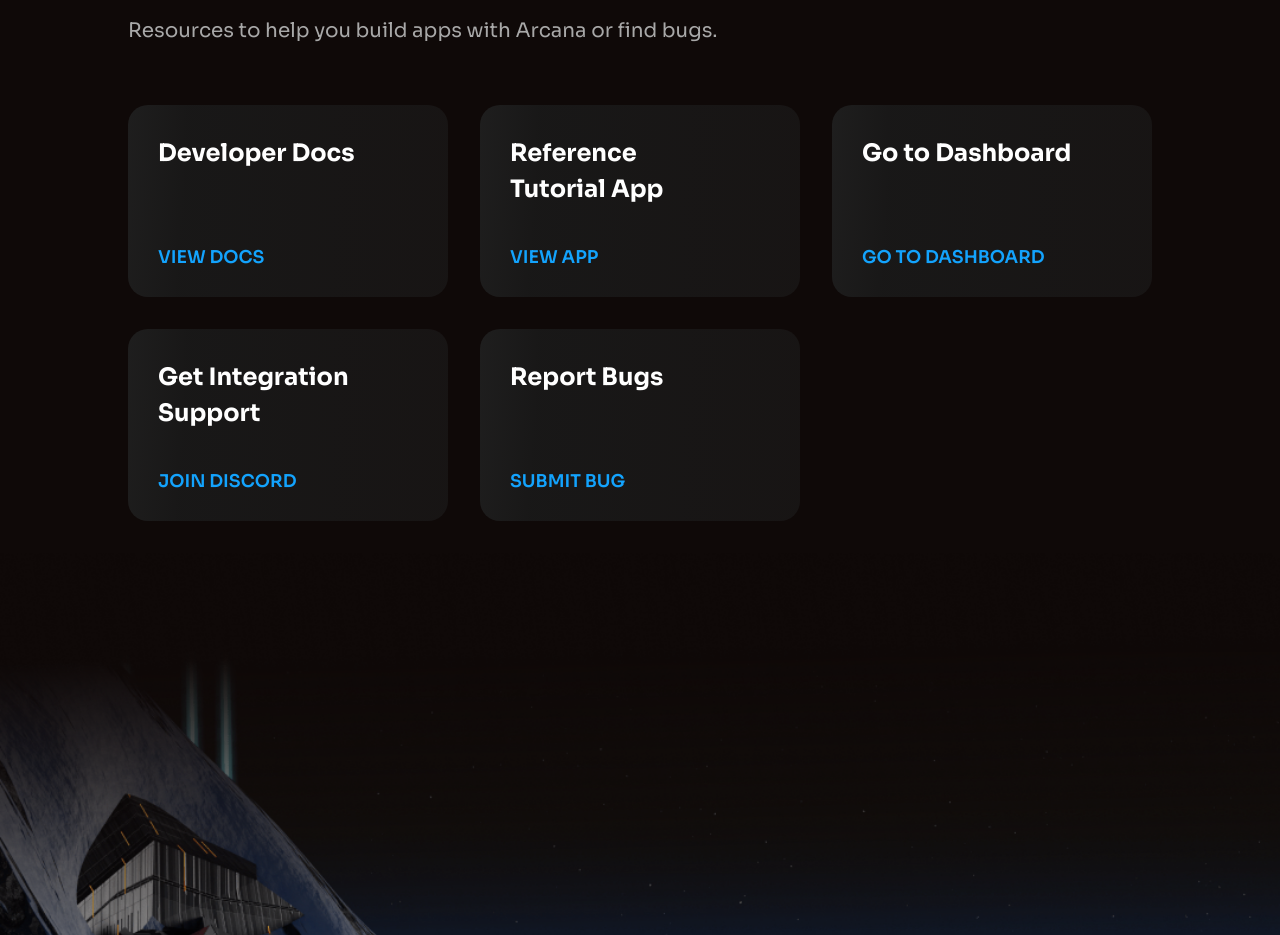
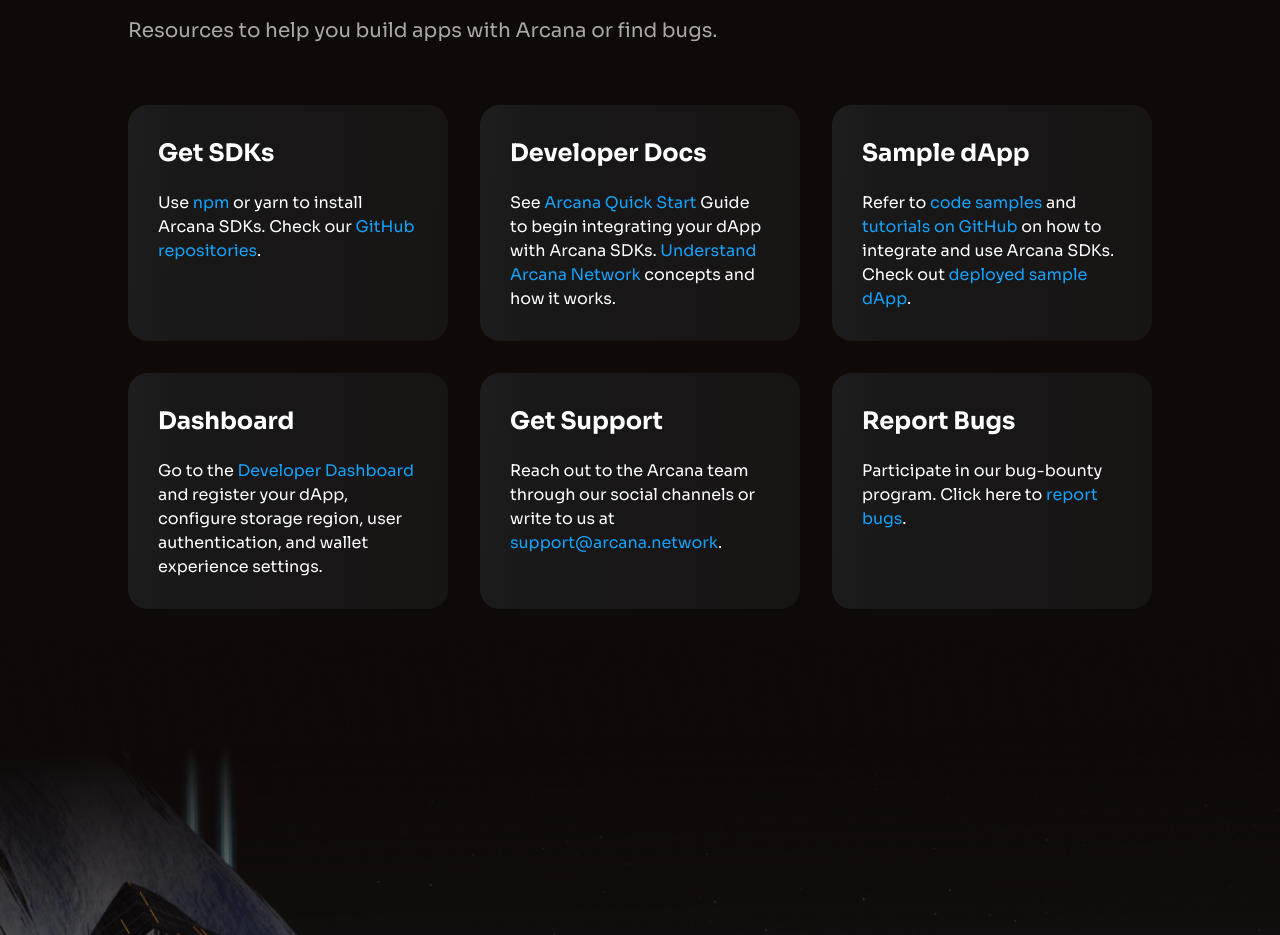
Before and after one commit to arcana-network/testnet-site, a Nuxt app: page / in a window 1280 px wide. Shown: the part 6320-7255 px from the top of the page. Built offline with nearby package versions, Linux system fonts and the light colour scheme.

Commit message:
Update quicklinks description

```diff
--- a/components/QuickLinks.vue
+++ b/components/QuickLinks.vue
@@ -11,25 +11,16 @@
         align="start"
         gap="1.25rem"
         sm-gap="1rem"
-        justify="space-between"
         class="quicklinks-content-container"
       >
         <v-text class="quicklinks-title" :weight="700" line-height="1.5">
           {{ quickLink.title }}
         </v-text>
-        <v-stack direction="row" align="center" justify="center" gap=".5rem">
-          <v-button
-            type="link"
-            class="quicklinks-link-text"
-            :weight="400"
-            line-height="1.4"
-            color="secondary"
-            :label="quickLink.linkText"
-            label-transform="uppercase"
-            :href="quickLink.link"
-            target="_blank"
-          />
-        </v-stack>
+        <v-text
+          class="quicklinks-description"
+          line-height="1.5"
+          v-html="quickLink.description"
+        />
       </v-stack>
     </v-card>
   </div>
@@ -43,33 +34,39 @@
       quickLinks: [
         {
           name: 'docs',
+          title: 'Get SDKs',
+          description:
+            'Use <a href="https://www.npmjs.com/org/arcana" target="_blank">npm</a> or yarn to install Arcana SDKs. Check our <a href="https://github.com/arcana-network" target="_blank">GitHub repositories</a>.',
+        },
+        {
+          name: 'docs',
           title: 'Developer Docs',
-          link: 'https://docs.arcana.network',
-          linkText: 'View Docs',
+          description:
+            'See <a href="https://docs.arcana.network/docs/quick-start/" target="_blank">Arcana Quick Start</a> Guide to begin integrating your dApp with Arcana SDKs. <a href="https://docs.arcana.network/docs/whyan/" target="_blank">Understand Arcana Network</a> concepts and how it works.',
         },
         {
           name: 'demo',
-          title: 'Reference Tutorial App',
-          link: 'https://demo.arcana.network',
-          linkText: 'View App',
+          title: 'Sample dApp',
+          description:
+            'Refer to <a href="https://docs.arcana.network/docs/demo-app/" target="_blank">code samples</a> and <a href="https://github.com/arcana-network/demo-app" target="_blank">tutorials on GitHub</a> on how to integrate and use Arcana SDKs. Check out <a href="https://demo.arcana.network" target="_blank">deployed sample dApp</a>.',
         },
         {
           name: 'dashboard',
-          title: 'Go to Dashboard',
-          link: 'https://dashboard.arcana.network',
-          linkText: 'Go to Dashboard',
+          title: 'Dashboard',
+          description:
+            'Go to the <a href="https://dashboard.arcana.network/" target="_blank">Developer Dashboard</a> and register your dApp, configure storage region, user authentication, and wallet experience settings.',
         },
         {
           name: 'discord',
-          title: 'Get Integration Support',
-          link: 'https://discord.gg/w6ej4FtqYS',
-          linkText: 'Join Discord',
+          title: 'Get Support',
+          description:
+            'Reach out to the Arcana team through our social channels or write to us at <a href="mailto:support@arcana.network">support@arcana.network</a>.',
         },
         {
           name: 'report-bugs',
           title: 'Report Bugs',
-          link: 'https://forum.arcana.network',
-          linkText: 'Submit Bug',
+          description:
+            'Participate in our bug-bounty program. Click here to <a href="https://forum.arcana.network" target="_blank">report bugs</a>.',
         },
       ],
     }
@@ -112,7 +109,6 @@
 
 .quicklinks-title {
   font-size: 1.5rem;
-  margin-bottom: 2rem;
   max-width: 12ch;
 
   @media (--viewport-small) {
@@ -120,4 +116,12 @@
     max-width: unset;
   }
 }
+
+.quicklinks-description {
+  font-size: 1rem;
+
+  @media (--viewport-small) {
+    font-size: 0.875rem;
+  }
+}
 </style>
```
